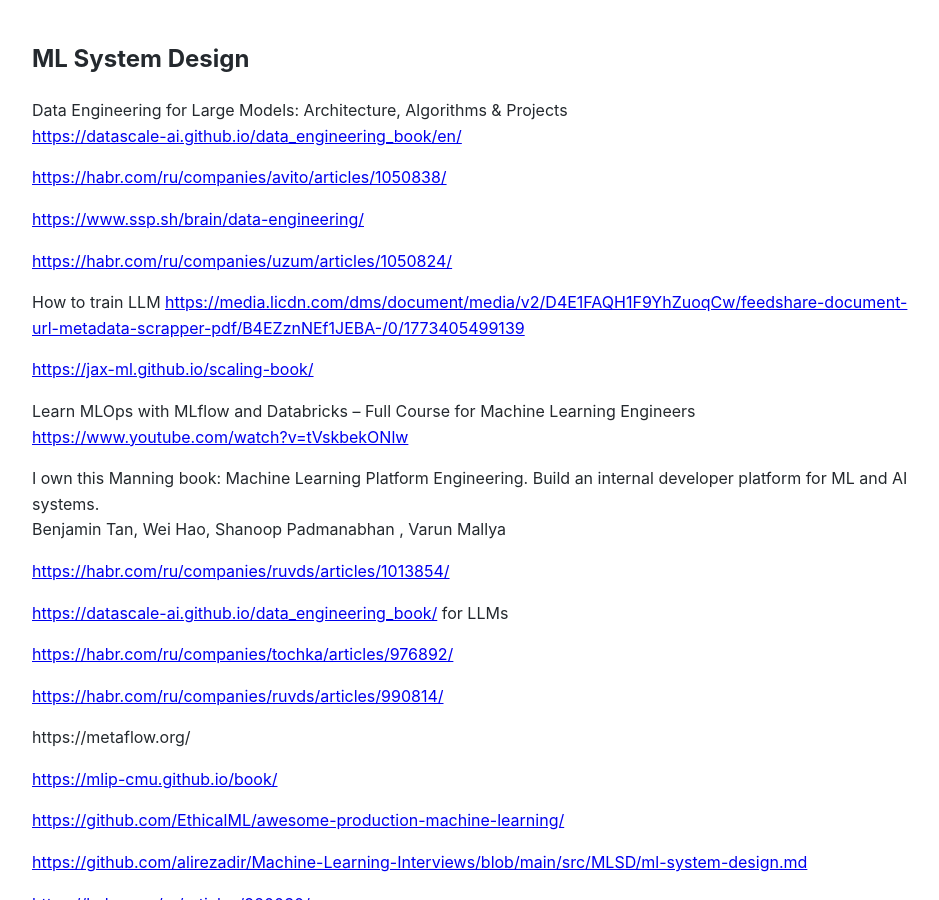
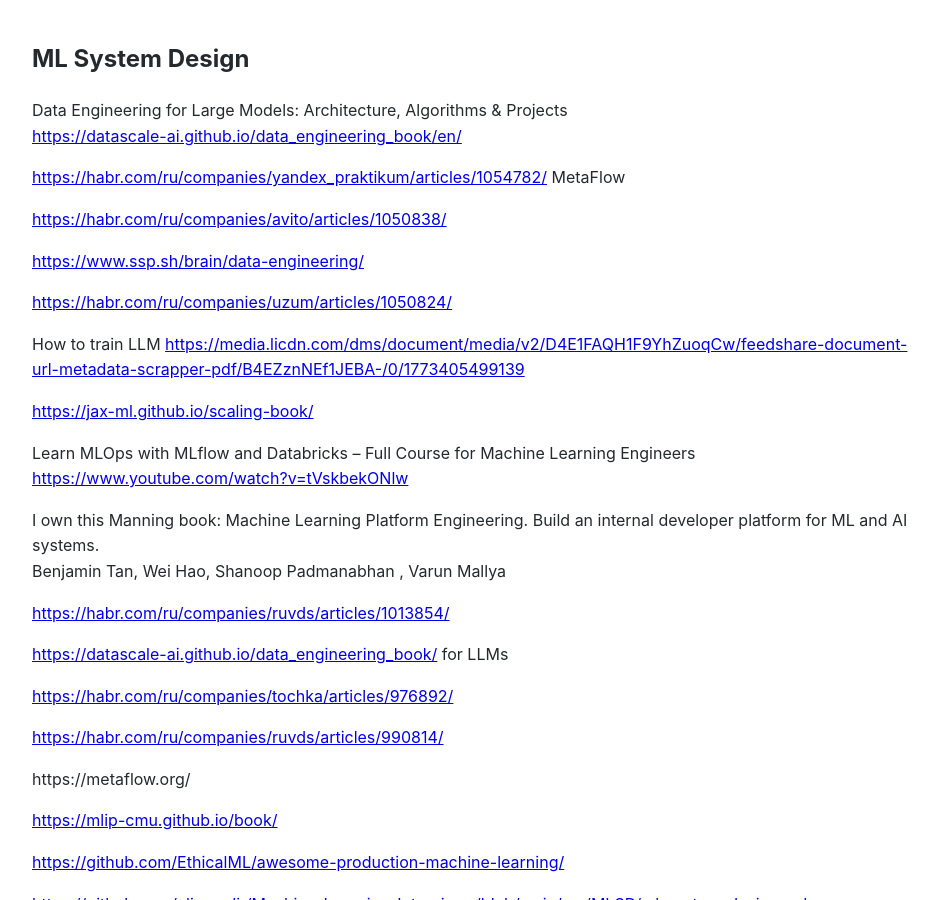
Before and after one commit to Michael-Lubinsky/michael-lubinsky.github.com, a Jekyll site: the page built from ml/ml_system_design.md, in a window 1280 px wide and 900 px high. Shown: the whole window, without its empty margins (158-1097 px from the left). Built offline with Jekyll 4.4.1, drawn with Linux system fonts in a browser that asks for light colours; our own code applies the rules of GitHub Pages for plain Markdown files.

Commit message:
Update ml_system_design.md

```diff
--- a/ml/ml_system_design.md
+++ b/ml/ml_system_design.md
@@ -3,6 +3,7 @@
 Data Engineering for Large Models: Architecture, Algorithms & Projects
 <https://datascale-ai.github.io/data_engineering_book/en/>
 
+<https://habr.com/ru/companies/yandex_praktikum/articles/1054782/> MetaFlow
 
 <https://habr.com/ru/companies/avito/articles/1050838/>
 
```
